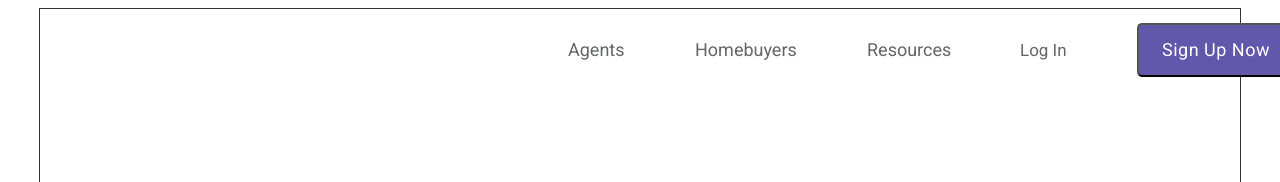
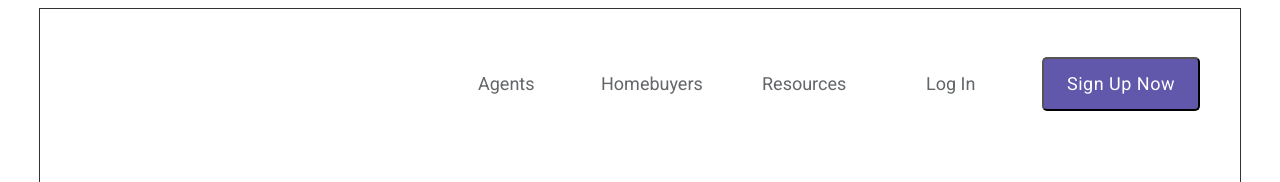
Before and after one commit to HuyVo117/Practice_0001, a plain HTML site: page index.html in a window 1280 px wide. Shown: the top 182 px of the page. Drawn offline with Linux system fonts and the light colour scheme.

Commit message:
fix header

```diff
--- a/style.css
+++ b/style.css
@@ -14,18 +14,19 @@
     height: 80px;
     display: flex;
     justify-content: space-between;
-    align-items: right;
-    display: flex;
-    margin: 0 auto;
+    align-items: center;
+
+
+
 
 }
 
 #Agents {
-    position: absolute;
+    position: relative;
     width: 59px;
     height: 30px;
     top: 35px;
-    left: 568px;
+    left: 438px;
     gap: 0px;
     opacity: 0px;
     font-family: Roboto;
@@ -40,11 +41,11 @@
 }
 
 #Homebuyers {
-    position: absolute;
+    position: relative;
     width: 104px;
     height: 30px;
     top: 35px;
-    left: 695px;
+    left: 316px;
     gap: 0px;
     opacity: 0px;
     font-family: Roboto;
@@ -57,11 +58,11 @@
 }
 
 #Resources {
-    position: absolute;
+    position: relative;
     width: 85px;
     height: 30px;
     top: 35px;
-    left: 867px;
+    left: 187px;
     gap: 0px;
     opacity: 0px;
     font-family: Roboto;
@@ -74,15 +75,15 @@
 }
 
 #LogIn {
-    position: absolute;
-    width: 49px;
+    position: relative;
+    width: 50px;
     height: 30px;
     top: 35px;
-    left: 1020px;
-    gap: 0px;
-    opacity: 0px;
-    font-family: Roboto;
-    font-size: 17px;
+    left: 80px;
+    gap: 0px;
+    opacity: 0px;
+    font-family: Roboto;
+    font-size: 18px;
     font-weight: 400;
     line-height: 30px;
     text-align: left;
@@ -91,11 +92,11 @@
 }
 
 #SignUp {
-    position: absolute;
+    position: relative;
     width: 158px;
     height: 54px;
-    top: 23px;
-    left: 1137px;
+    top: 35px;
+    left: -40px;
     gap: 0px;
     opacity: 0px;
     font-family: Roboto;
```
